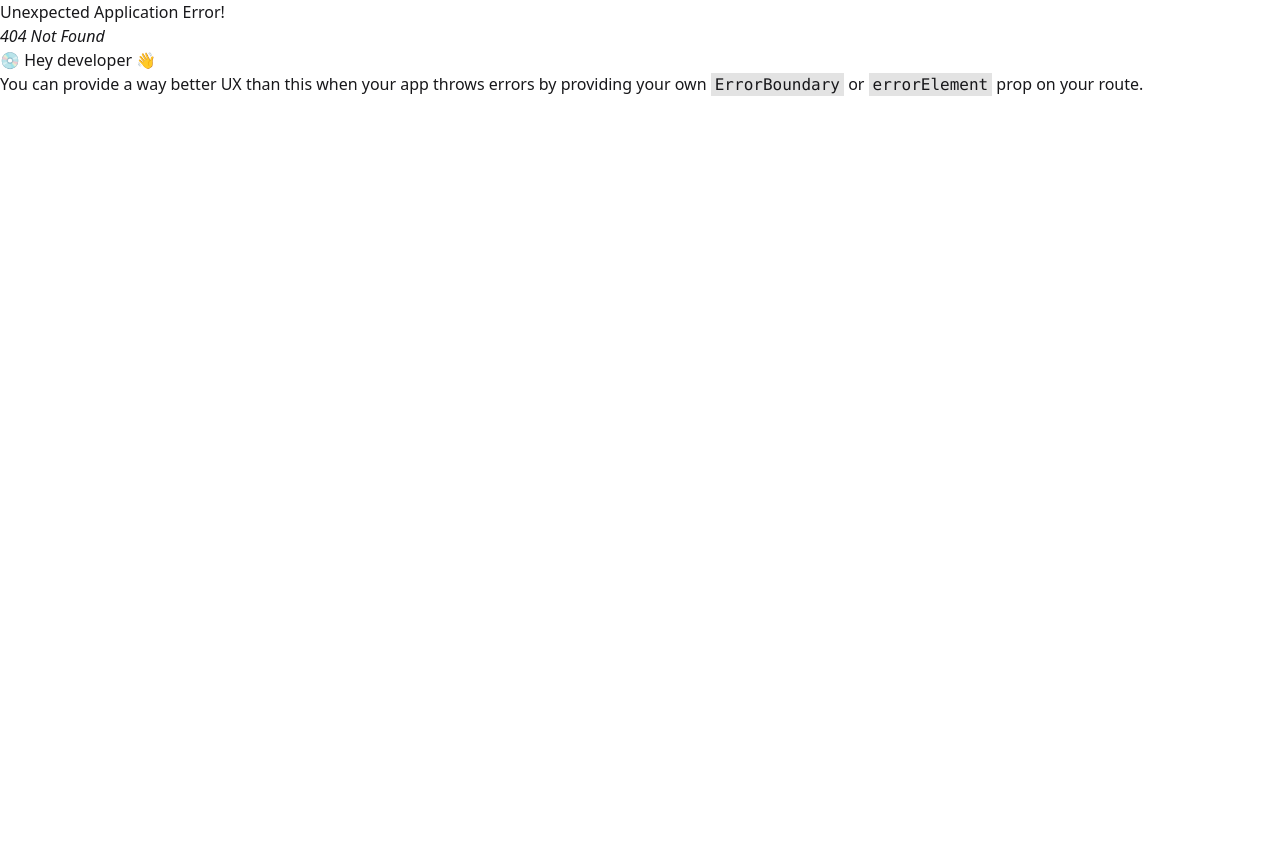
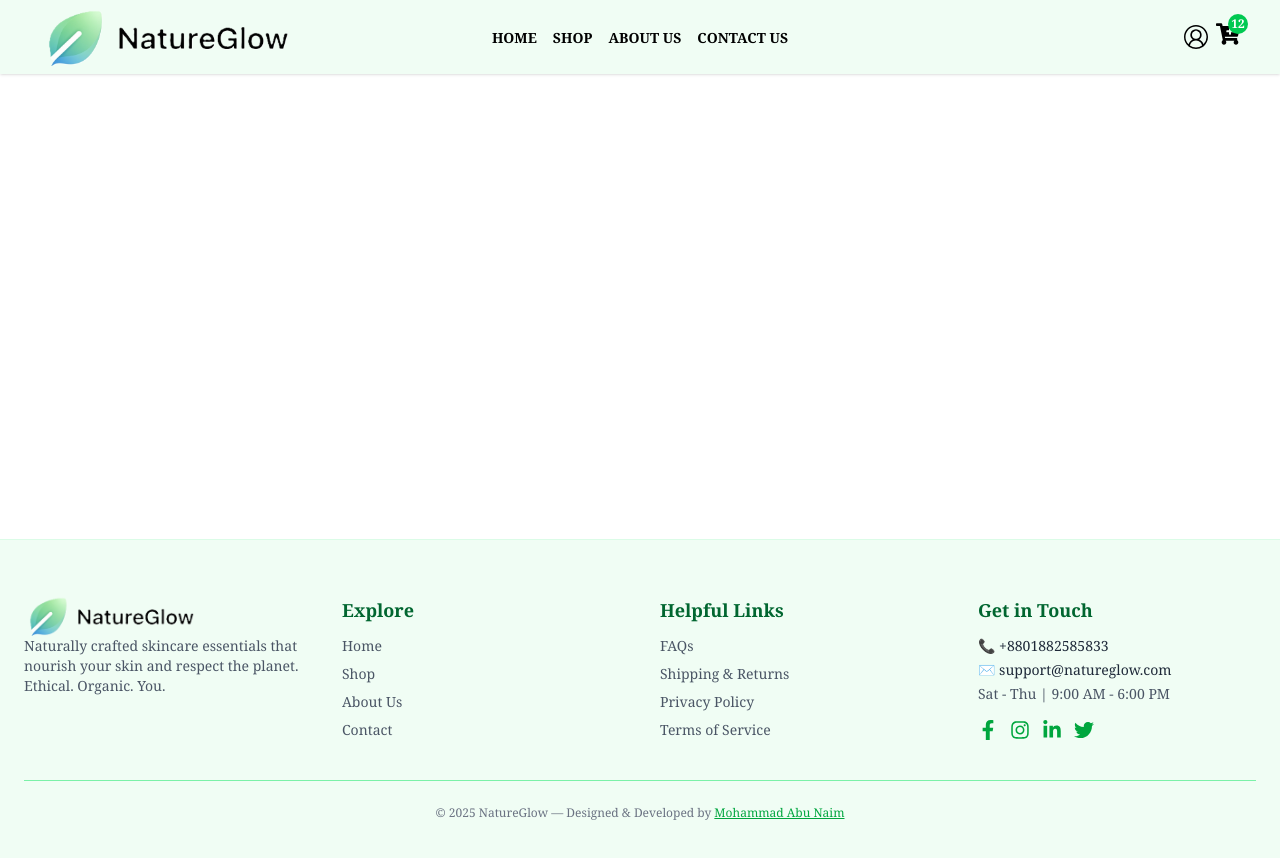
Before and after one commit to md-abu-naim/NatureGlow, a React (Vite) app: page /signIn in a window 1280 px wide. Before the commit this address had no page. Shown: the top 858 px of the page. Before the commit the page ends 800 px from the top, so only its background shows below. Built offline with nearby package versions, Linux system fonts and the light colour scheme.

Commit message:
SignIn page started

```diff
--- a/src/Components/Navber.jsx
+++ b/src/Components/Navber.jsx
@@ -33,10 +33,7 @@ const Navber = () => {
                 </ul>
             </div>
             <div className="navbar-end gap-2 relative">
-                <button className="text-2xl  hover:text-green-600 transition-colors"><VscAccount /></button>
-                {/* <button className="bg-auto w-[50px] h-[50px] text-2xl"><FaCartPlus />
-                    <div className="absolute  right-0 top-0">12</div>
-                </button> */}
+                <NavLink to="/signIn" className="text-2xl  hover:text-green-600 transition-colors"><VscAccount /></NavLink>
                 <div className="relative">
                     <button className="text-2xl hover:text-green-600 transition-colors">
                         <FaCartPlus />
--- /dev/null
+++ b/src/Pages/Autentication/SignIn.jsx
@@ -0,0 +1,10 @@
+
+const SignIn = () => {
+    return (
+        <div>
+
+        </div>
+    );
+};
+
+export default SignIn;
```
Also changed, not shown: src/Routes/Routes.jsx (+10 -0 lines).
